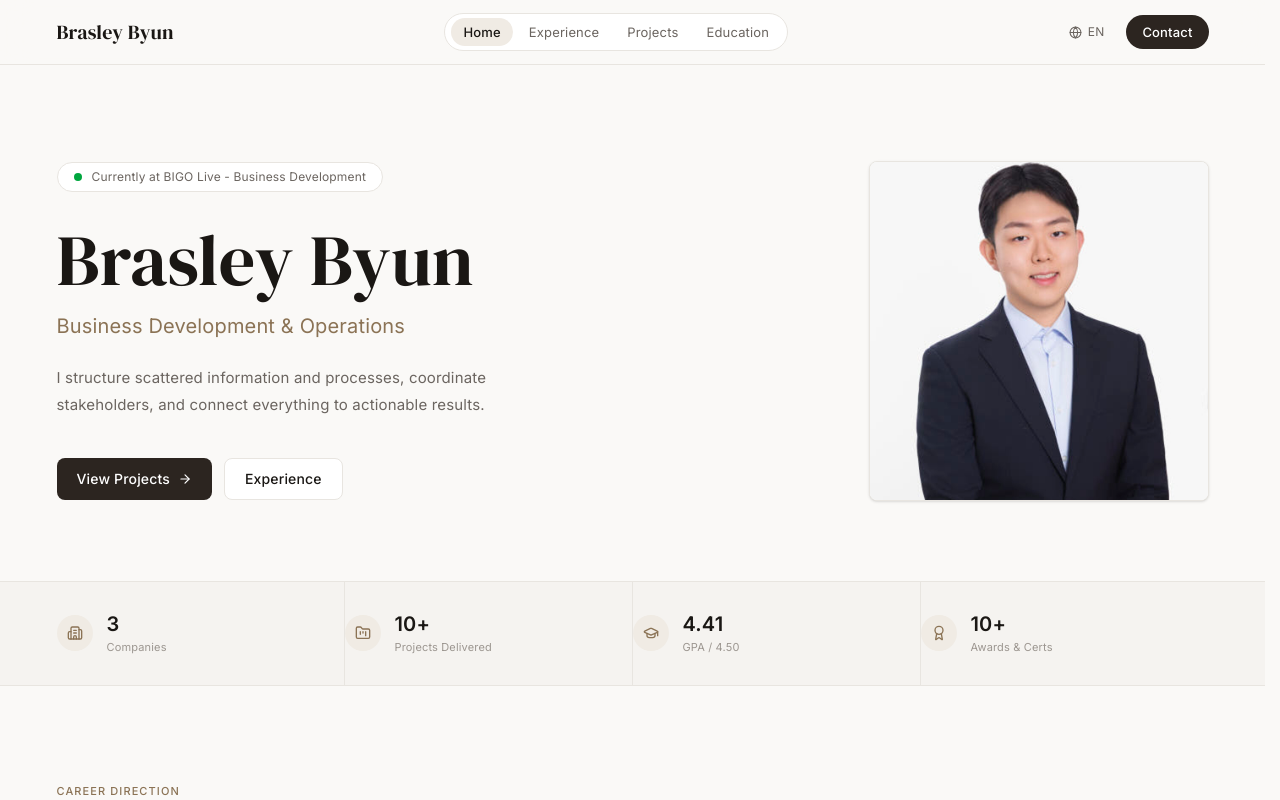
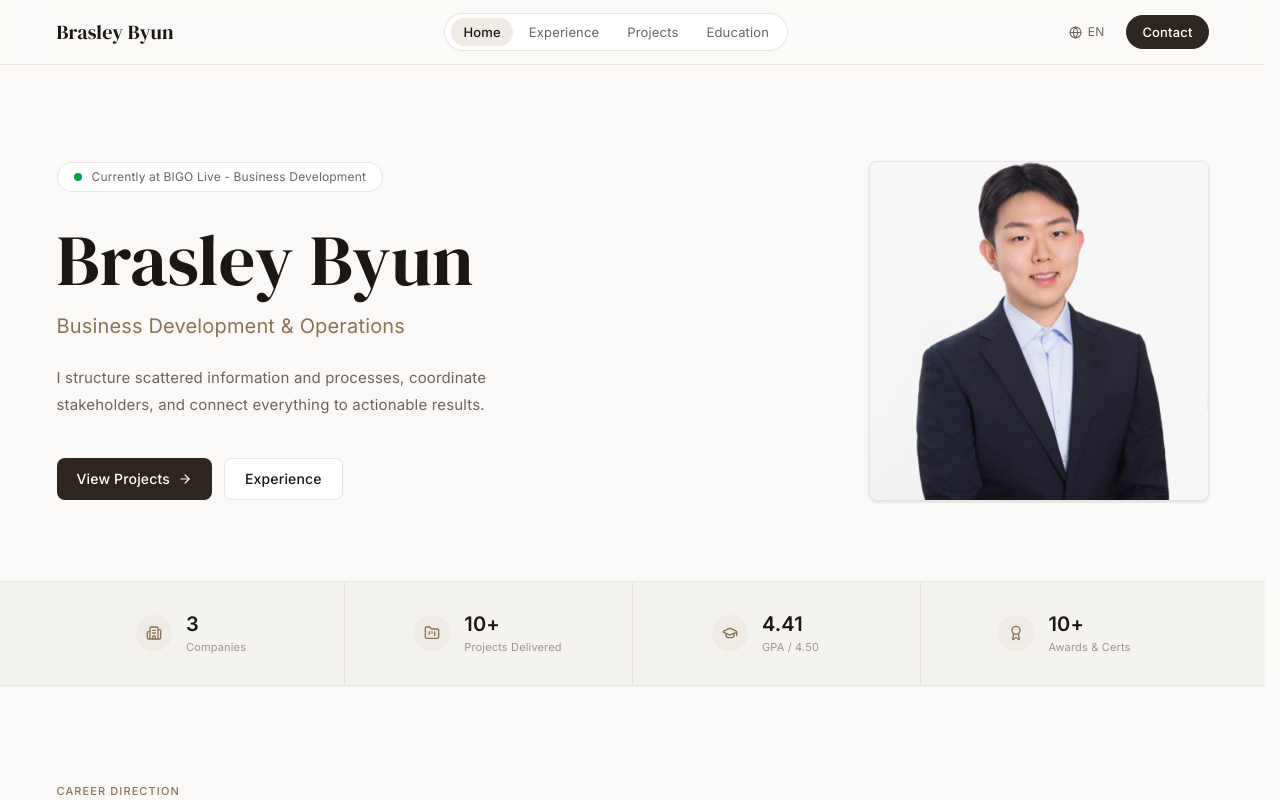
Before and after one commit to byun5751-sketch/career-portfolio, a Next.js app: page /en in a window 1280 px wide. Shown: the top 800 px of the page. Built offline with nearby package versions, Linux system fonts and the light colour scheme.

Commit message:
Align homepage stats spacing

```diff
--- a/src/app/[lang]/page.tsx
+++ b/src/app/[lang]/page.tsx
@@ -82,11 +82,13 @@ export default async function Home({ params }: { params: Promise<{ lang: string
             { icon: <GraduationCap size={16} />, value: "4.41", label: t.stats.gpa },
             { icon: <Award size={16} />, value: "10+", label: t.stats.awards },
           ].map((s, i) => (
-            <div key={s.label} className={`flex items-center gap-3.5 py-7 ${i < 3 ? "md:border-r md:border-border" : ""}`}>
-              <span className="flex h-9 w-9 items-center justify-center rounded-full bg-accent-bg text-accent">{s.icon}</span>
-              <div>
-                <p className="text-xl font-semibold text-text">{s.value}</p>
-                <p className="text-[11px] text-text-tertiary">{s.label}</p>
+            <div key={s.label} className={`flex justify-center py-7 ${i < 3 ? "md:border-r md:border-border" : ""}`}>
+              <div className="flex min-w-32 items-center gap-3.5">
+                <span className="flex h-9 w-9 items-center justify-center rounded-full bg-accent-bg text-accent">{s.icon}</span>
+                <div>
+                  <p className="text-xl font-semibold text-text">{s.value}</p>
+                  <p className="text-[11px] text-text-tertiary">{s.label}</p>
+                </div>
               </div>
             </div>
           ))}
```
